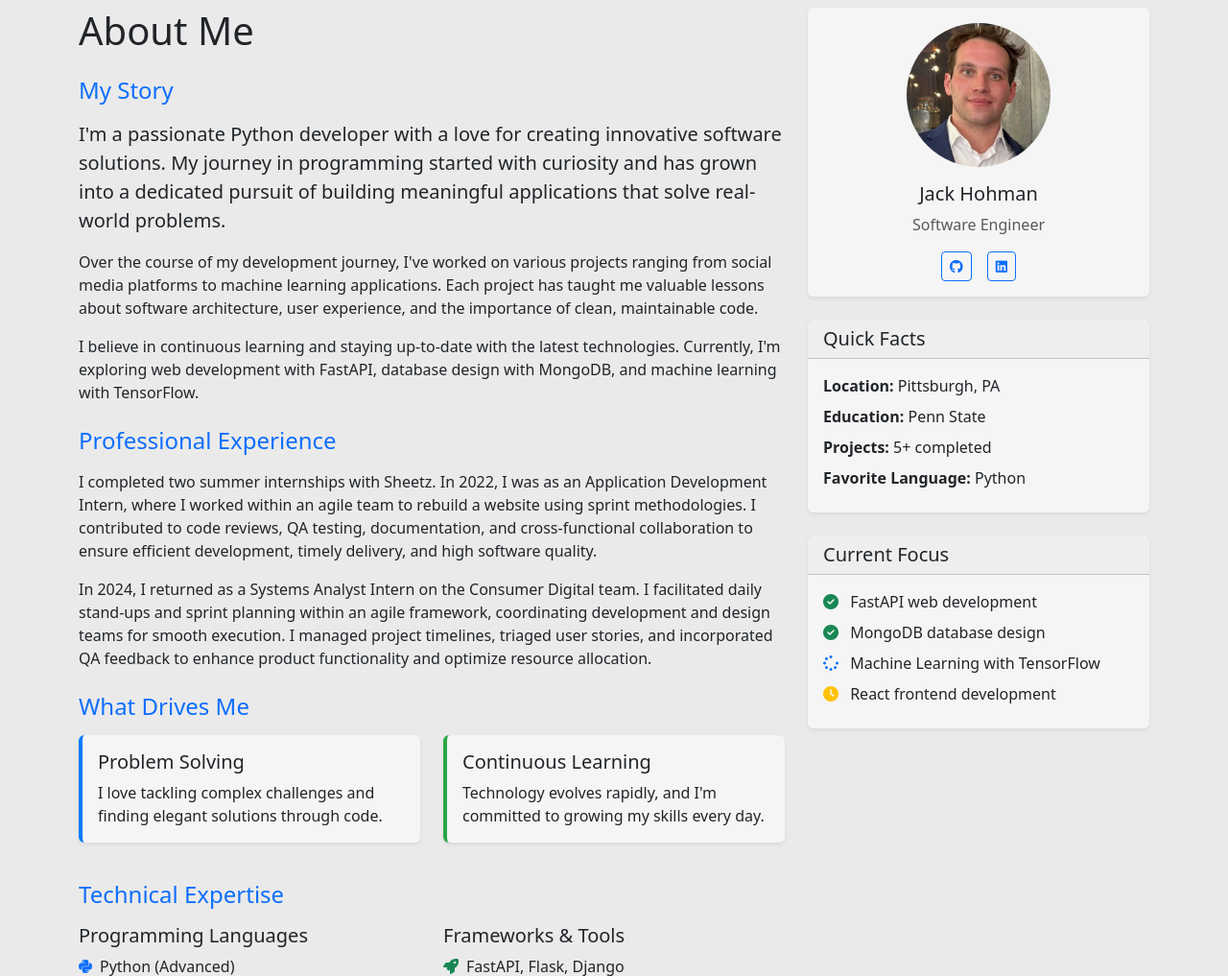
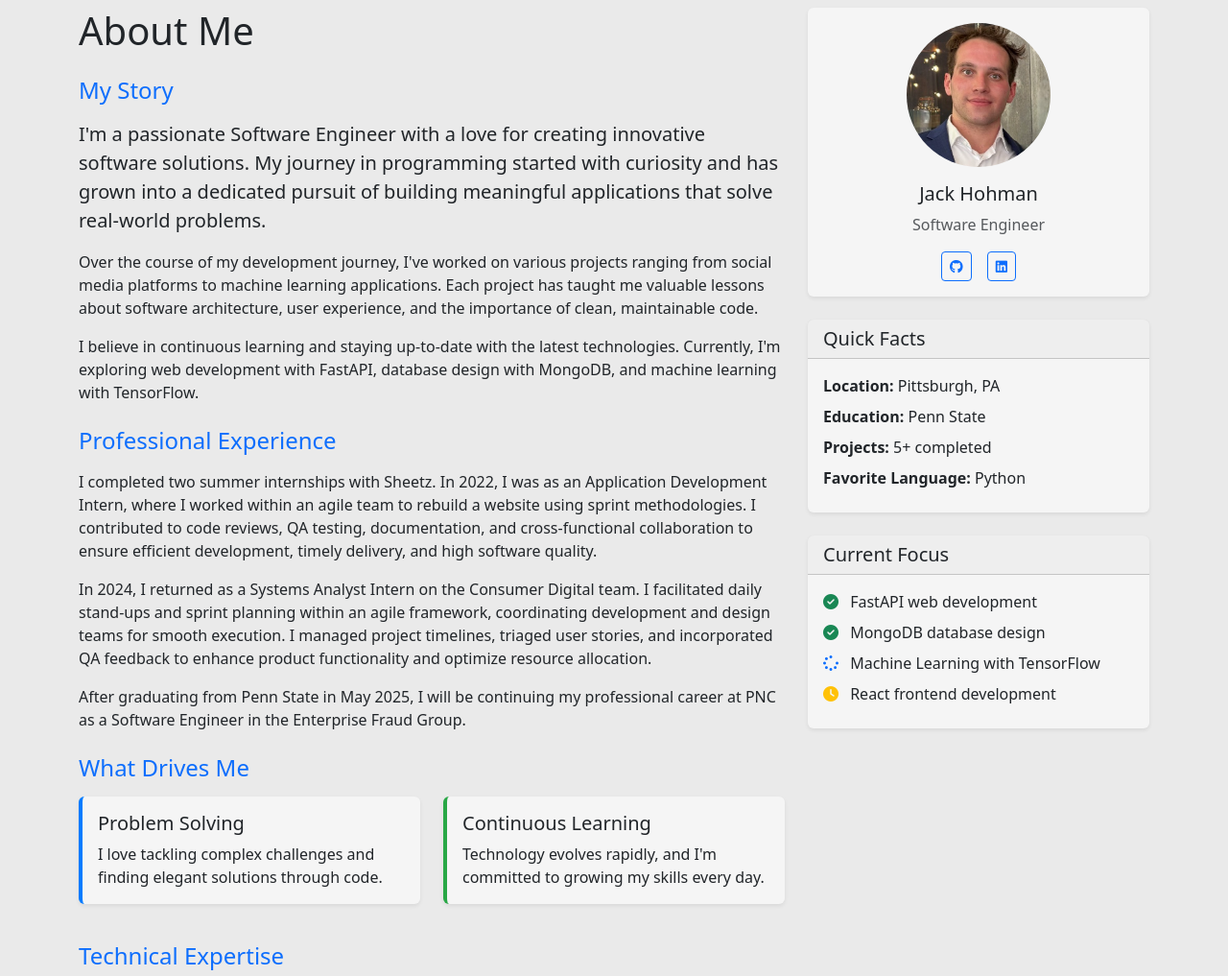
Before and after one commit to hohman73/portfolio-website, a FastAPI app: page /about in a window 1280 px wide. Shown: the part 56-1073 px from the top of the page at 96% size. Run offline with FastAPI, Linux system fonts and the light colour scheme; some libraries are stand-ins or nearby versions.

Commit message:
Updated about and contact

```diff
--- a/templates/about.html
+++ b/templates/about.html
@@ -10,7 +10,7 @@
         <div class="mb-4">
             <h2 class="h4 text-primary mb-3">My Story</h2>
             <blockquote class="blockquote text-dark">
-                I'm a passionate Python developer with a love for creating innovative software solutions.
+                I'm a passionate Software Engineer with a love for creating innovative software solutions.
                 My journey in programming started with curiosity and has grown into a dedicated pursuit
                 of building meaningful applications that solve real-world problems.
             </blockquote>
@@ -42,6 +42,10 @@
                 coordinating development and design teams for smooth execution. I managed project
                 timelines, triaged user stories, and incorporated QA feedback to enhance product
                 functionality and optimize resource allocation.
+            </p>
+            <p>
+                After graduating from Penn State in May 2025, I will be continuing my professional career
+                at PNC as a Software Engineer in the Enterprise Fraud Group.
             </p>
         </div>
 
--- a/templates/contact.html
+++ b/templates/contact.html
@@ -127,7 +127,6 @@
                 <h4 class="card-title mb-2">Download Resume</h4>
                 <div class="d-flex align-items-center mb-3">
                     <div class="flex-grow-1 ms-3">
-                        <p class="text-muted mb-2">I'm actively seeking full-time technology roles. Feel free to reach out — or download my resume below.</p>
                         <a href="{{ url_for('static', path='/documents/JohnHohmanResume2025.pdf') }}"
                         class="btn btn-outline-secondary btn-sm"
                         target="_blank"
```
